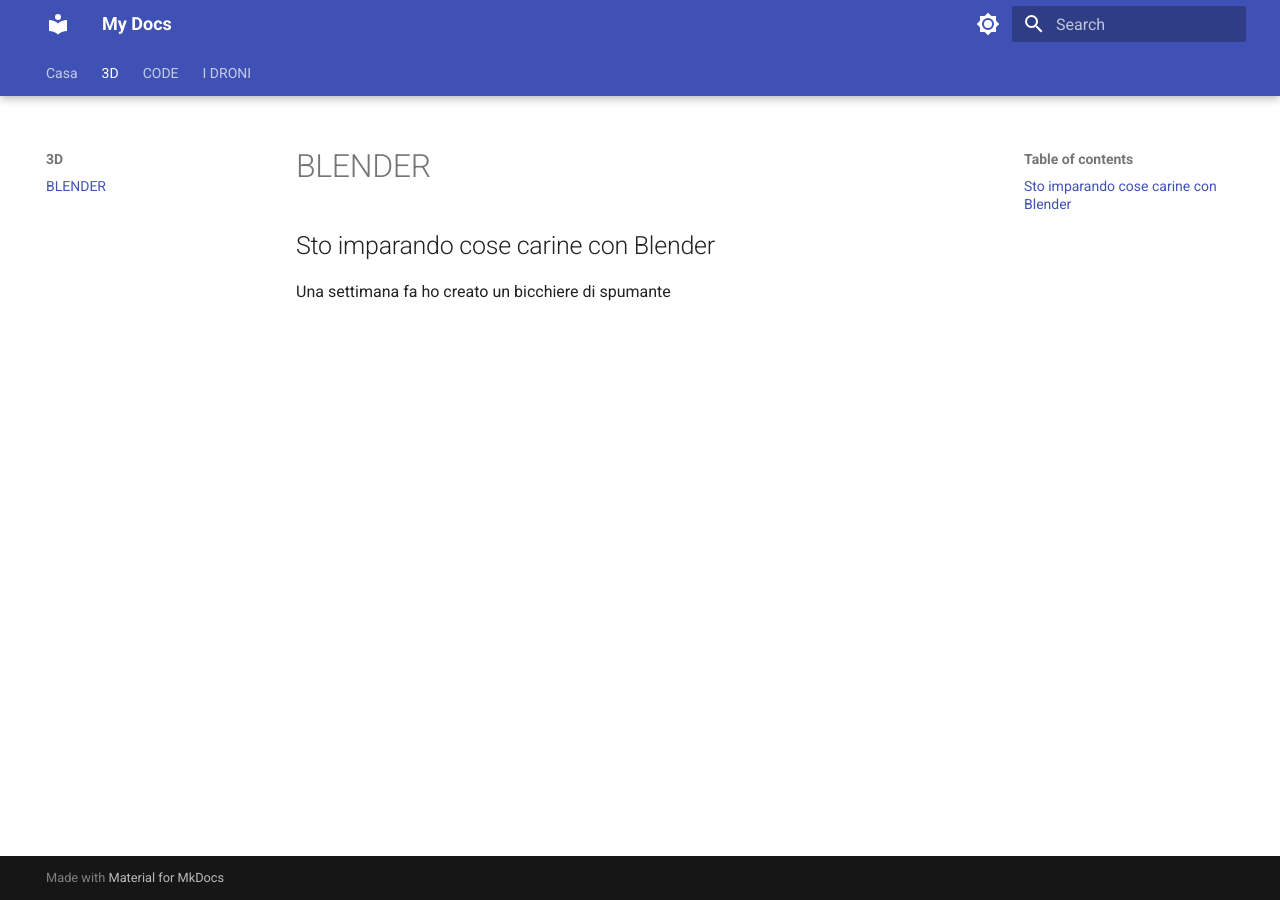
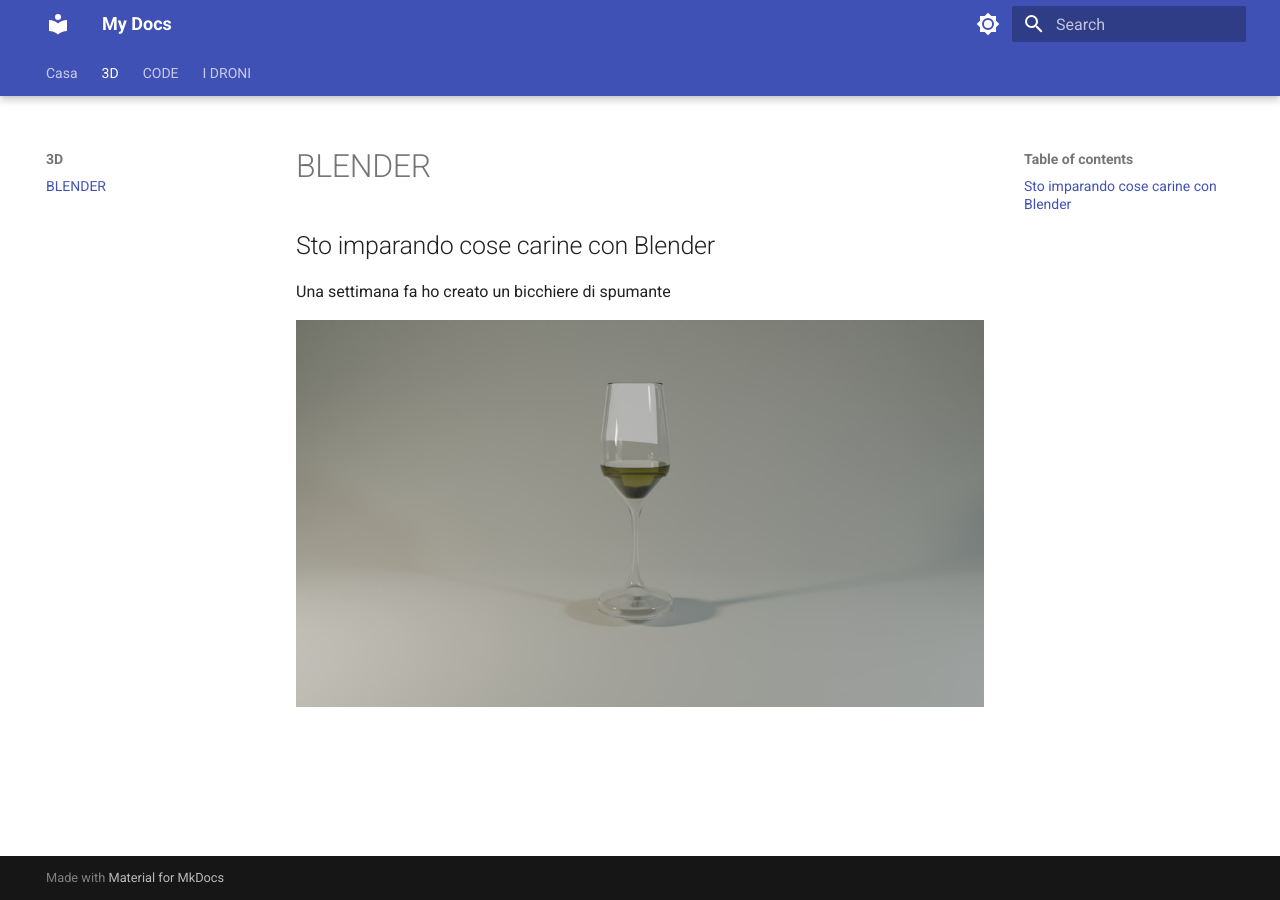
Before and after one commit to PorriFPV/GITHUBSITO, an MkDocs documentation site: the page built from docs/3D/BLENDER.md, in a window 1280 px wide. Built offline with MkDocs 1.6.1 and Material for MkDocs 9.7.7, drawn with Linux system fonts in a browser that asks for light colours.

Commit message:
aggiunto 3

```diff
--- a/docs/3D/BLENDER.md
+++ b/docs/3D/BLENDER.md
@@ -2,3 +2,5 @@
 ## Sto imparando cose carine con Blender
 
 Una settimana fa ho creato un bicchiere di spumante
+
+![Spumante](dovevaesserespumante.jpg)
```
Also changed, not shown: docs/3D/dovevaesserespumante.jpg (added).
